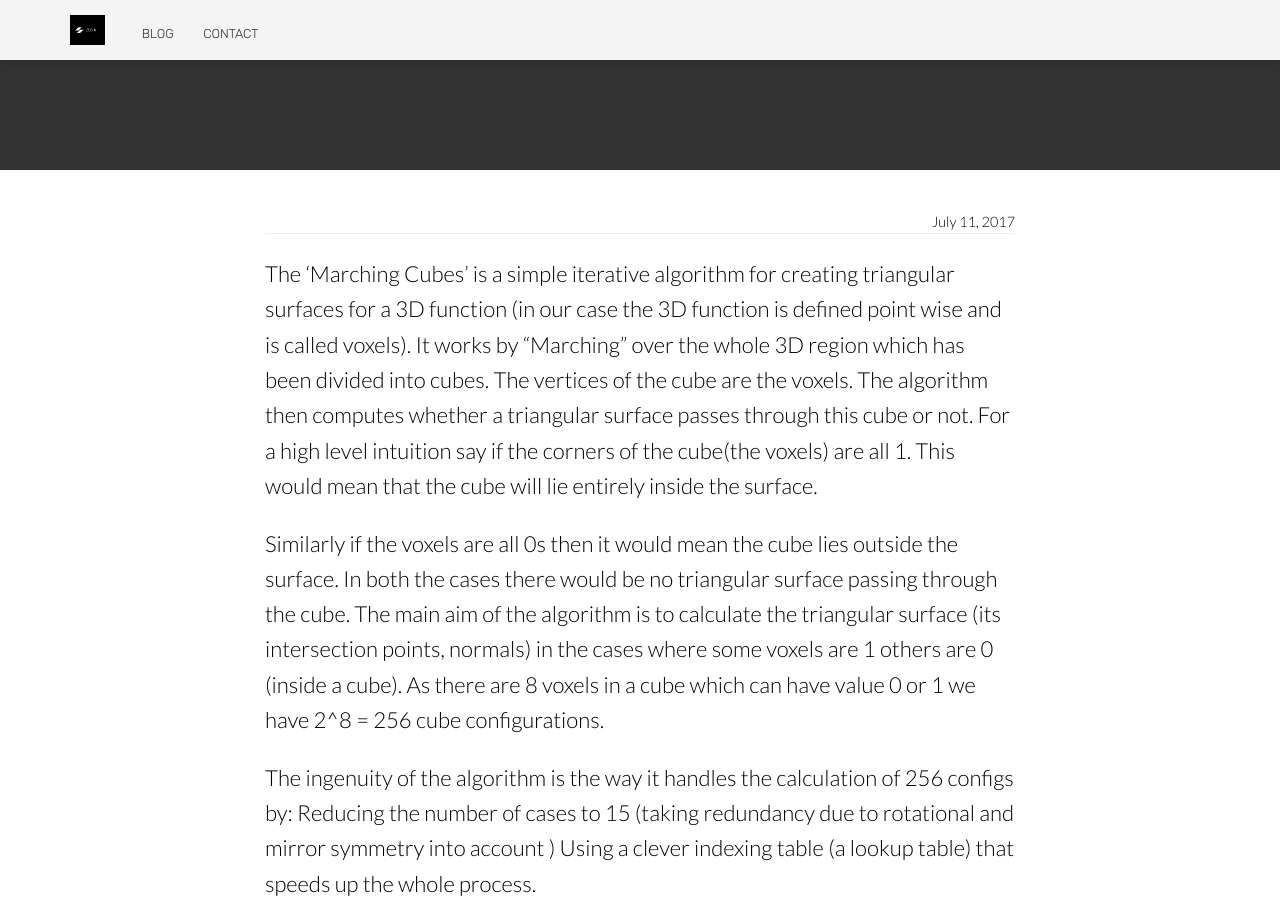
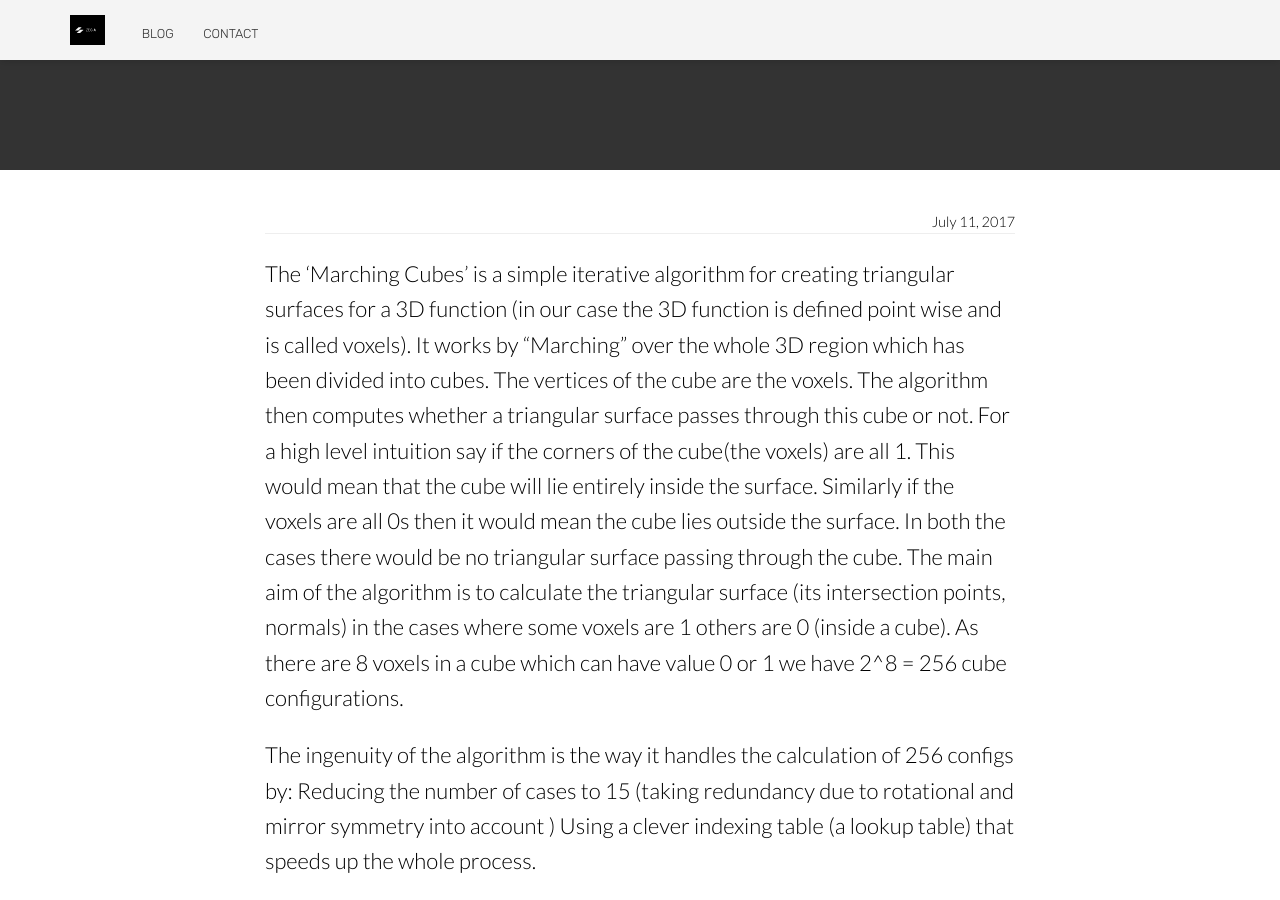
Before and after one commit to Zeg-AI/Zeg-AI.github.io, a Jekyll site: the page built from _posts/2016-08-12-health.md, in a window 1280 px wide and 900 px high, scrolled down 730 px. Built offline with Jekyll 4.4.1, drawn with Linux system fonts in a browser that asks for light colours; nearby versions of some CDN libraries; grey boxes are pictures that could not be loaded.

```diff
--- a/_posts/2016-08-12-health.md
+++ b/_posts/2016-08-12-health.md
@@ -1,5 +1,5 @@
 ---
-title: Voxel TO Mesh conversion: Marching Cube Algorithm
+title: Voxel To Mesh conversion: Marching Cube Algorithm
 
 date: 2017-07-8
 description: How does friendship play a role in your health?
@@ -10,9 +10,7 @@ image: https://source.unsplash.com/collection/375719/2000x1322?a=.png
 author_staff_member: tom
 ---
 
-The ‘Marching Cubes’ is a simple iterative algorithm for creating triangular surfaces for a 3D function (in our case the 3D function is defined point wise and is called voxels). It works by “Marching” over the whole 3D region which has been divided into cubes. The vertices of the cube are the voxels. The algorithm then computes whether a triangular surface passes through this cube or not. For a high level intuition say if the corners of the cube(the voxels) are all 1. This would mean that the cube will lie entirely inside the surface.
-
-Similarly if the voxels are all 0s then it would mean the cube lies outside the surface. In both the cases there would be no triangular surface passing through the cube. The main aim of the algorithm is to calculate the triangular surface (its intersection points, normals) in the cases where some voxels are 1 others are 0 (inside a cube). As there are 8 voxels in a cube which can have value 0 or 1 we have 2^8 = 256 cube configurations.
+The ‘Marching Cubes’ is a simple iterative algorithm for creating triangular surfaces for a 3D function (in our case the 3D function is defined point wise and is called voxels). It works by “Marching” over the whole 3D region which has been divided into cubes. The vertices of the cube are the voxels. The algorithm then computes whether a triangular surface passes through this cube or not. For a high level intuition say if the corners of the cube(the voxels) are all 1. This would mean that the cube will lie entirely inside the surface. Similarly if the voxels are all 0s then it would mean the cube lies outside the surface. In both the cases there would be no triangular surface passing through the cube. The main aim of the algorithm is to calculate the triangular surface (its intersection points, normals) in the cases where some voxels are 1 others are 0 (inside a cube). As there are 8 voxels in a cube which can have value 0 or 1 we have 2^8 = 256 cube configurations.
 
 The ingenuity of the algorithm is the way it handles the calculation of 256 configs by:
   Reducing the number of cases to 15 (taking redundancy due to rotational and mirror symmetry into account )
```
